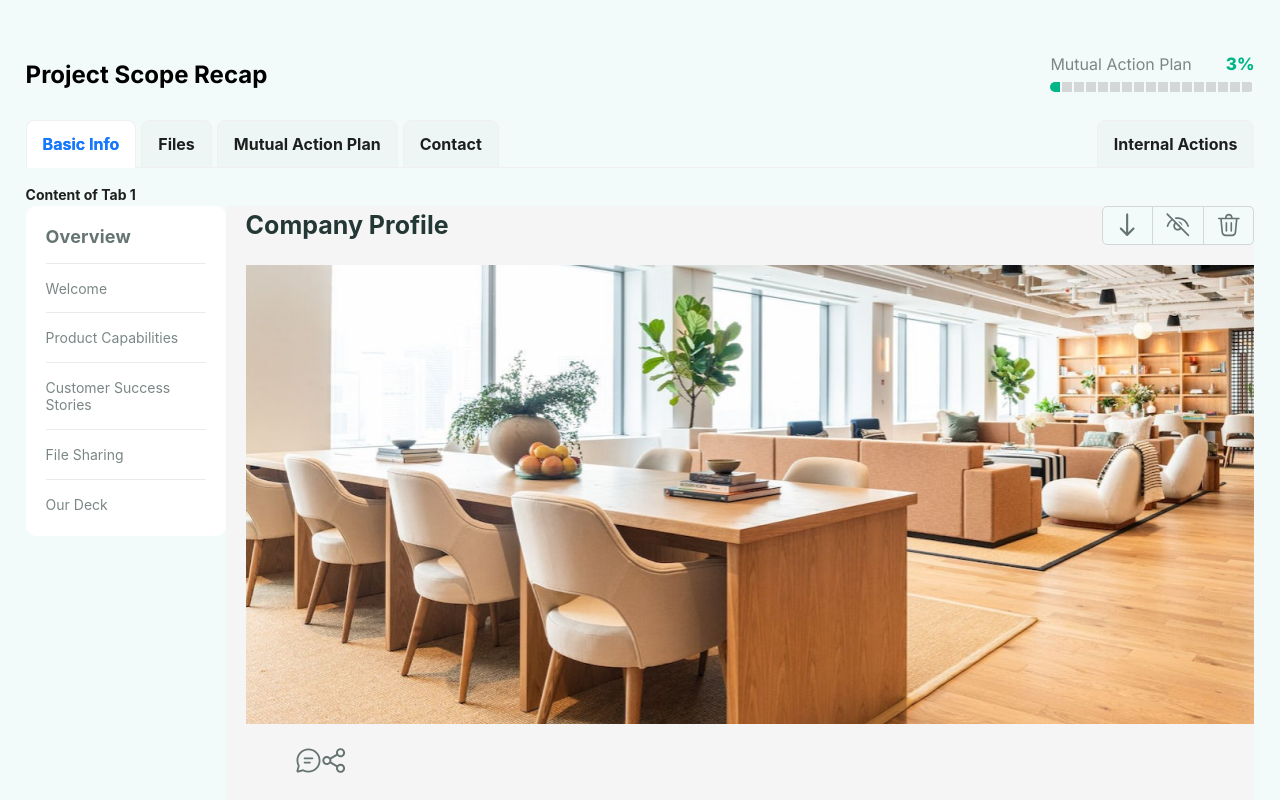
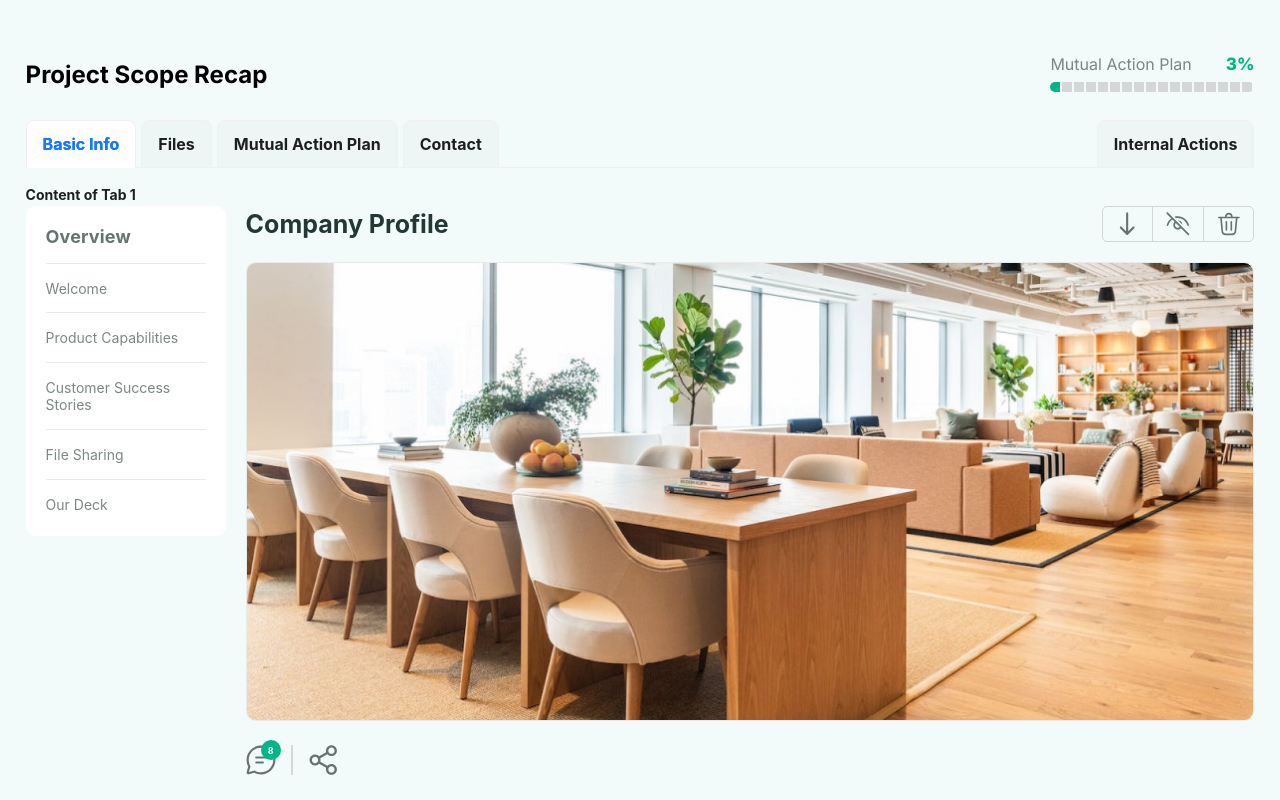
Before and after one commit to iam-sachinverma/eventengage-assignment, a Next.js app: page / in a window 1280 px wide. Shown: the part 361-1161 px from the top of the page. After the commit the page ends 1139 px from the top, so only its background shows below. Built offline with nearby package versions, Linux system fonts and the light colour scheme.

Commit message:
footer-icons

```diff
--- a/components/ProjectTabs/tabcontent.module.scss
+++ b/components/ProjectTabs/tabcontent.module.scss
@@ -20,7 +20,7 @@
             display: flex;
             align-items: center;
             justify-content: center;
-            padding: 0.4rem 0.8rem 0.4rem 0.8rem;
+            padding: 0.33rem 0.8rem 0.33rem 0.8rem;
             background-color: #f2fbf9;
             border: 1px solid #d3d7d7;
 
@@ -93,6 +93,8 @@
     background-image: url("../../public/office.png");
     background-size: cover;
     background-position: center;
+    border: 1px solid #e9ebeb;
+    border-radius: 10px;
 
     .overlay_text {
         position: absolute;
@@ -141,3 +143,43 @@
         background-image: url("../../public/office_medium.png");
     }
 }
+
+.footer_icon {
+    display: flex;
+    margin-top: 1.5rem;
+
+    .footer_icon_wrapper {
+        position: relative;
+
+        .chat_badge {
+            position: absolute;
+            top: -5px;
+            left: 15px;
+            display: flex;
+            align-items: center;
+            justify-content: center;
+            width: 20px;
+            height: 20px;
+            border-radius: 50%;
+            background: #00b686;
+
+            span {
+                font-style: normal;
+                font-weight: 700;
+                font-size: 9px;
+                line-height: 1;
+                display: flex;
+                align-items: center;
+                justify-content: center;
+                color: #ffffff;
+            }
+        }
+    }
+
+    .separator {
+        width: 1px;
+        height: 30px;
+        border: 1px solid #d3d7d7;
+        margin: 0 15px 0 15px;
+    }
+}
--- a/components/ProjectTabs/tabcontent.tsx
+++ b/components/ProjectTabs/tabcontent.tsx
@@ -11,7 +11,7 @@ const { Content, Footer, Sider } = Layout;
 
 export function TabContent() {
   return (
-    <Layout>
+    <Layout style={{ background: "#f2fbf9" }}>
       <Sider
         breakpoint="lg"
         collapsedWidth="0"
@@ -46,7 +46,7 @@ export function TabContent() {
           </ul>
         </div>
       </Sider>
-      <Layout style={{ margin: "0 0 0 1.25rem" }}>
+      <Layout style={{ margin: "0 0 0 1.25rem", background: "#f2fbf9" }}>
         <div className={styles.heading_3}>
           <h2>Company Profile</h2>
           <div className={styles.button_group}>
@@ -75,10 +75,16 @@ export function TabContent() {
             </div> */}
           </div>
         </Content>
-        <Footer style={{ textAlign: "start" }}>
-          <div className="footer_icon">
-            <Image src="/chat.svg" alt="" width={25} height={25} />
-            <Image src="/share.svg" alt="" width={25} height={25} />
+        <Footer style={{ padding: "0", background: "#f2fbf9" }}>
+          <div className={styles.footer_icon}>
+            <div className={styles.footer_icon_wrapper}>
+              <Image src="/chat.svg" alt="" width={30} height={30} />
+              <div className={styles.chat_badge}>
+                <span>8</span>
+              </div>
+            </div>
+            <div className={styles.separator}></div>
+            <Image src="/share.svg" alt="" width={30} height={30} />
           </div>
         </Footer>
       </Layout>
```
